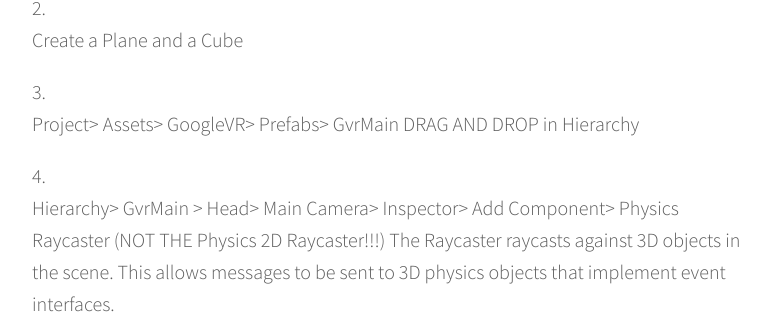
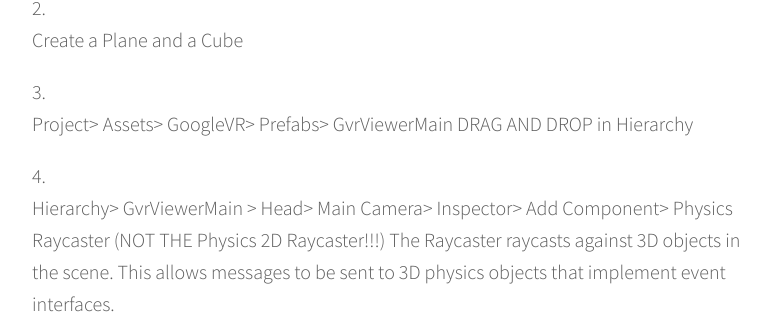
Before and after one commit to bernatferragut/FutureWeb-blog, a Jekyll site: the page built from _posts/15-11-16-VR-Google Cardboard Basic Scene Setup.md, in a window 1280 px wide and 900 px high, scrolled down 1065 px. Shown: the part 149-463 px from the top of the window, without its empty margins (248-1018 px from the left). Built offline with Jekyll 4.4.1, drawn with Linux system fonts in a browser that asks for light colours; nearby versions of some CDN libraries; comment, search, counter and statistics services are not loaded.

Commit message:
Update 15-11-16-VR-Google Cardboard Basic Scene Setup.md
GvrViewerMain actualisation

```diff
--- a/_posts/15-11-16-VR-Google Cardboard Basic Scene Setup.md
+++ b/_posts/15-11-16-VR-Google Cardboard Basic Scene Setup.md
@@ -33,9 +33,9 @@
 
 2. Create a Plane and a Cube
 
-3. Project> Assets> GoogleVR> Prefabs> GvrMain DRAG AND DROP in Hierarchy
+3. Project> Assets> GoogleVR> Prefabs> GvrViewerMain DRAG AND DROP in Hierarchy
 
-4. Hierarchy> GvrMain > Head> Main Camera> Inspector> Add Component> Physics Raycaster (NOT THE Physics 2D Raycaster!!!)
+4. Hierarchy> GvrViewerMain > Head> Main Camera> Inspector> Add Component> Physics Raycaster (NOT THE Physics 2D Raycaster!!!)
 The Raycaster raycasts against 3D objects in the scene. This allows messages to be sent to 3D physics objects that implement event interfaces.
 
 5. Delete the old ‘Main Camera’
```
